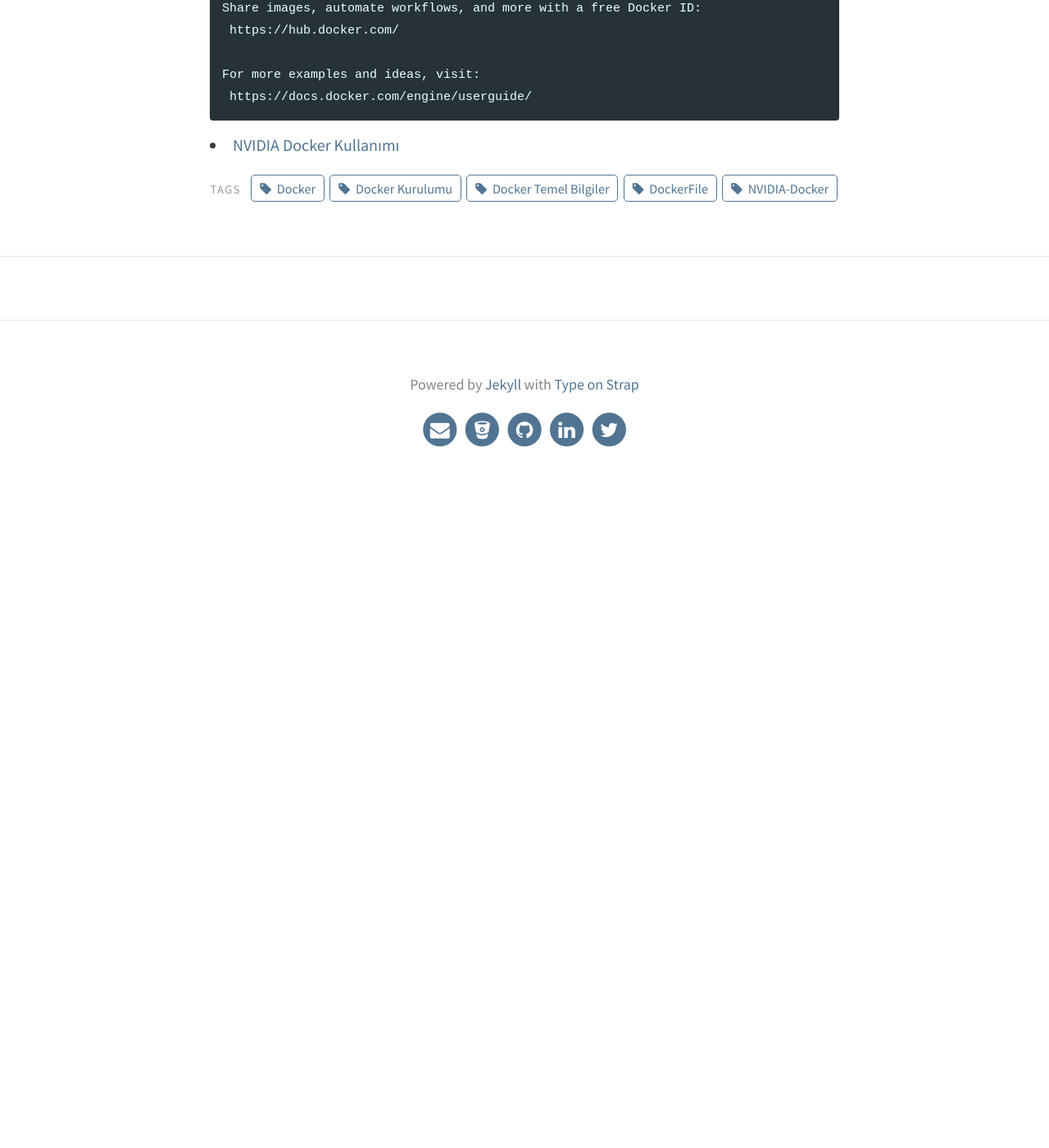
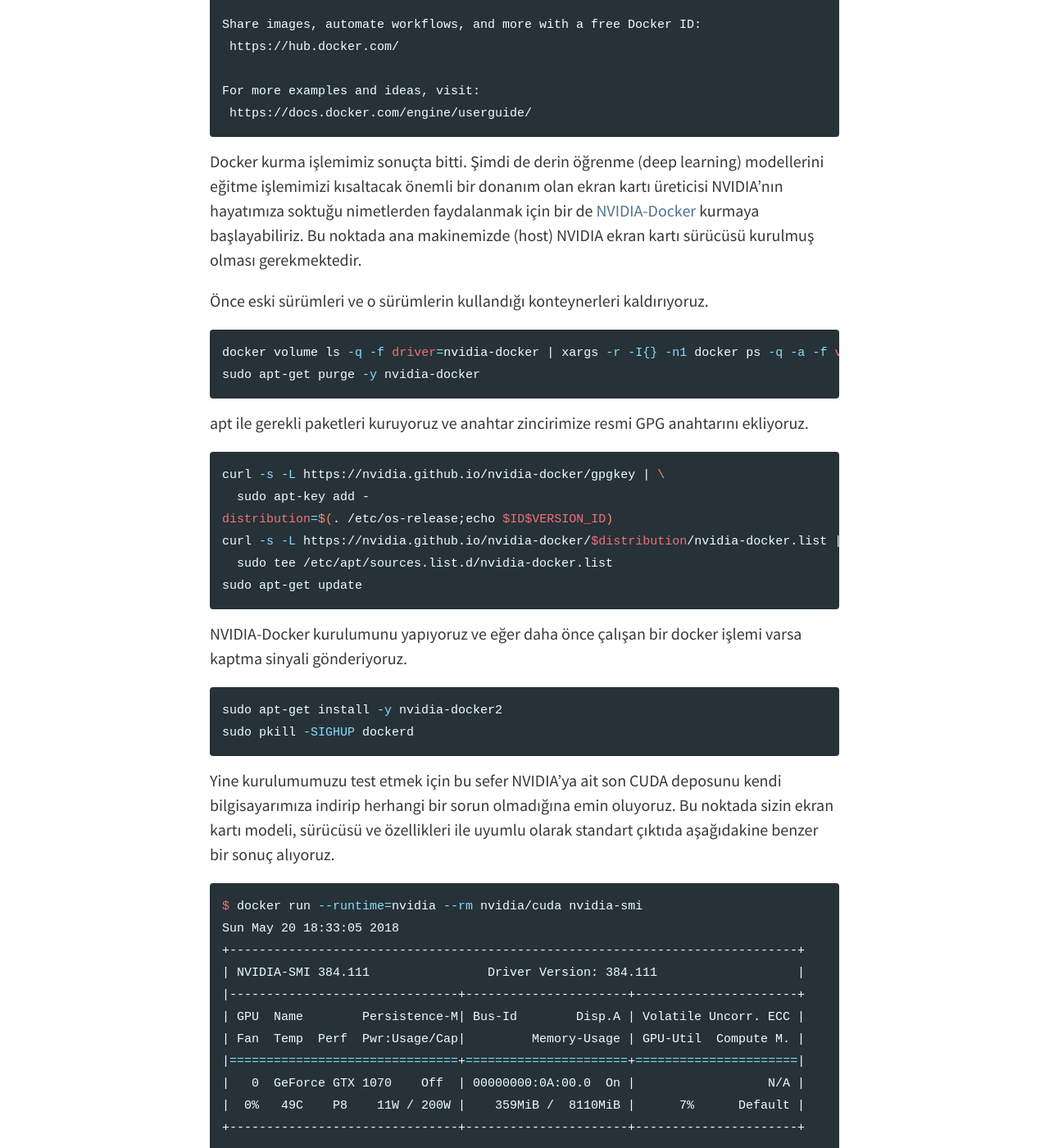
Before and after one commit to blgnksy/blgnksy.github.io, a Jekyll site: the page built from _posts/2018-04-08-nvidia-docker-usage.md, in a window 1280 px wide and 1400 px high, scrolled down 3922 px. Shown: the whole window at 82% size. Built offline with Jekyll 4.4.1, drawn with Linux system fonts in a browser that asks for light colours; before the commit the page ends 4552 px from its top, so only the background shows below that; some of the changed text lies outside the part shown.

Commit message:
NVIDIA-Docker installation finished.

````diff
--- a/_posts/2018-04-08-nvidia-docker-usage.md
+++ b/_posts/2018-04-08-nvidia-docker-usage.md
@@ -34,7 +34,8 @@
 ## 2. Docker, NVIDIA Docker Kurulumu:
 [Docker CE](https://docs.docker.com/install/) versiyonun kurulum yönergelerine bağlantı üzerinden ulaşabilirsiniz. Ben size Ubuntu bash terminal üzerinde kurulumunu göstereceğim.
 
-  * İlk önce daha önce kurulan Docker CE versiyonunu kaldırıyoruz.
+  * İlk önce daha önce kurulan Docker CE versiyonunu apt ile kaldırıyoruz.
+
 ```shell
 $ sudo apt-get remove docker docker-engine docker.io
 ```
@@ -116,6 +117,49 @@
  https://docs.docker.com/engine/userguide/
 ```
 
+Docker kurma işlemimiz sonuçta bitti. Şimdi de derin öğrenme (deep learning) modellerini eğitme işlemimizi kısaltacak önemli bir donanım olan ekran kartı üreticisi NVIDIA'nın hayatımıza soktuğu nimetlerden faydalanmak için bir de [NVIDIA-Docker](https://github.com/NVIDIA/nvidia-docker/blob/master/README.md) kurmaya başlayabiliriz. Bu noktada ana makinemizde (host) NVIDIA ekran kartı sürücüsü kurulmuş olması gerekmektedir.
+
+   Önce eski sürümleri ve o sürümlerin kullandığı konteynerleri kaldırıyoruz.
+```shell
+docker volume ls -q -f driver=nvidia-docker | xargs -r -I{} -n1 docker ps -q -a -f volume={} | xargs -r docker rm -f
+sudo apt-get purge -y nvidia-docker
+```
+
+   apt ile gerekli paketleri kuruyoruz ve anahtar zincirimize resmi GPG anahtarını ekliyoruz.
+```shell
+curl -s -L https://nvidia.github.io/nvidia-docker/gpgkey | \
+  sudo apt-key add -
+distribution=$(. /etc/os-release;echo $ID$VERSION_ID)
+curl -s -L https://nvidia.github.io/nvidia-docker/$distribution/nvidia-docker.list | \
+  sudo tee /etc/apt/sources.list.d/nvidia-docker.list
+sudo apt-get update
+```
+   NVIDIA-Docker kurulumunu yapıyoruz ve eğer daha önce çalışan bir docker işlemi varsa kaptma sinyali gönderiyoruz.
+```shell
+sudo apt-get install -y nvidia-docker2
+sudo pkill -SIGHUP dockerd
+```
+   Yine kurulumumuzu test etmek için bu sefer NVIDIA'ya ait son CUDA deposunu kendi bilgisayarımıza indirip herhangi bir sorun olmadığına emin oluyoruz. Bu noktada sizin ekran kartı modeli, sürücüsü ve özellikleri ile uyumlu olarak standart çıktıda aşağıdakine benzer bir sonuç alıyoruz.
+```shell
+$ docker run --runtime=nvidia --rm nvidia/cuda nvidia-smi
+Sun May 20 18:33:05 2018
++-----------------------------------------------------------------------------+
+| NVIDIA-SMI 384.111                Driver Version: 384.111                   |
+|-------------------------------+----------------------+----------------------+
+| GPU  Name        Persistence-M| Bus-Id        Disp.A | Volatile Uncorr. ECC |
+| Fan  Temp  Perf  Pwr:Usage/Cap|         Memory-Usage | GPU-Util  Compute M. |
+|===============================+======================+======================|
+|   0  GeForce GTX 1070    Off  | 00000000:0A:00.0  On |                  N/A |
+|  0%   49C    P8    11W / 200W |    359MiB /  8110MiB |      7%      Default |
++-------------------------------+----------------------+----------------------+
+
++-----------------------------------------------------------------------------+
+| Processes:                                                       GPU Memory |
+|  GPU       PID   Type   Process name                             Usage      |
+|=============================================================================|
++-----------------------------------------------------------------------------+
+```
+
 
 <ul>
   {% for post in site.posts %}
````
Also changed, not shown: other parts of _posts/2018-04-08-nvidia-docker-usage.md (+1 -1 lines).
